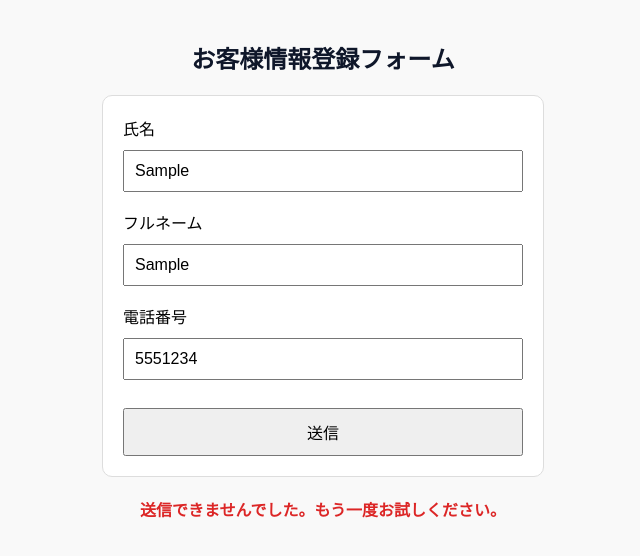
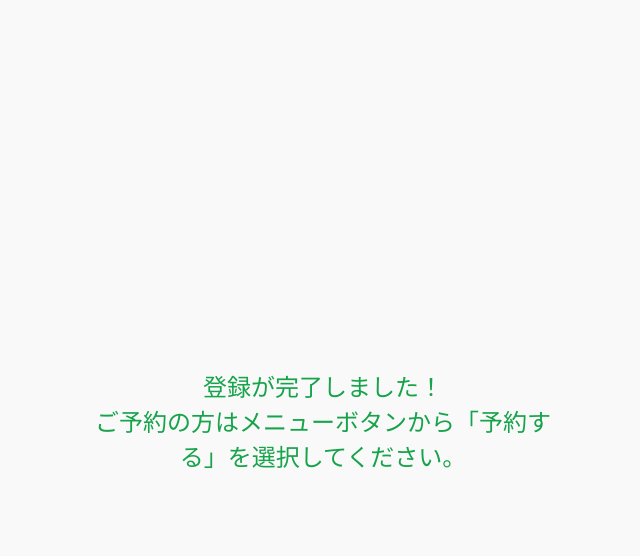
Before and after one commit to katamariainodesu-gif/1sinnkitouroku, a plain HTML site: page index.html in a window 1280 px wide. Both pictures are taken after typing "Sample", "Sample", "5551234" into the empty fields and a click on the button "送信". Shown: the whole page, without its empty margins (317-957 px from the left). Drawn offline with Linux system fonts and the light colour scheme; no server answers.

Commit message:
index.html

```diff
--- a/index.html
+++ b/index.html
@@ -1,9 +1,8 @@
 <!DOCTYPE html>
 <html lang="ja">
-
 <head>
 <meta charset="UTF-8" />
-  <meta name="viewport" content="width=device-width, initial-scale=1.0">
+<meta name="viewport" content="width=device-width, initial-scale=1.0"/>
 <title>お客様情報登録フォーム</title>
 <style>
   body {
@@ -11,16 +10,12 @@
     padding: 20px;
     font-family: sans-serif;
     background-color: #f9f9f9;
+    max-width: 500px;
+    margin-left: auto;
+    margin-right: auto;
   }
-
-    .page {
-      display: none;
-    }
-
-    .active {
-      display: block;
-    }
-
+  .page { display: none; }
+  .active { display: block; }
   form {
     max-width: 400px;
     margin: 0 auto;
@@ -29,24 +24,14 @@
     border-radius: 10px;
     background: #fff;
   }
-
-    input,
-    button {
+  input, button {
     width: 100%;
     padding: 10px;
     margin-top: 10px;
     font-size: 16px;
     box-sizing: border-box;
   }
-
-    .page-title {
-      text-align: center;
-      margin-top: 20px;
-      font-size: 24px;
-      color: #0f172a;
-    }
-
-    /* 完了画面 */
+  .page-title { text-align: center; margin-top: 20px; font-size: 24px; color: #0f172a; }
   #completion-page {
     display: none;
     height: 100vh;
@@ -60,33 +45,23 @@
     padding: 20px;
     box-sizing: border-box;
   }
-
-    /* エラー表示 */
-    #error-message {
-      display: none;
-      color: #dc2626;
-      text-align: center;
-      margin-top: 20px;
-      font-weight: bold;
-    }
+  #error-message { display: none; color: #dc2626; text-align: center; margin-top: 20px; font-weight: bold; }
 </style>
 </head>
+<body>
 
-<body>
-  <!-- フォームページ -->
 <div id="form-page" class="page active">
   <h2 class="page-title">お客様情報登録フォーム</h2>
   <form id="customer-form">
-      <label for="firstName">氏名</label><br />
-      <input type="text" id="firstName" name="firstName" placeholder="山田　太郎" required /><br /><br />
+    <label for="firstName">氏名</label>
+    <input type="text" id="firstName" name="firstName" placeholder="山田 太郎" required />
 
-      <label for="fullName">フルネーム</label><br />
-      <input type="text" id="fullName" name="fullName" placeholder="ヤマダ　タロウ" required /><br /><br />
+    <label for="fullName">フルネーム</label>
+    <input type="text" id="fullName" name="fullName" placeholder="ヤマダ タロウ" required />
 
-      <label for="phone">電話番号</label><br />
-      <input type="tel" id="phone" name="phone" pattern="[0-9\-]+" placeholder="090-1234-5678" required /><br /><br />
+    <label for="phone">電話番号</label>
+    <input type="tel" id="phone" name="phone" pattern="[0-9\-]+" placeholder="090-1234-5678" required />
 
-      <!-- userid用のhiddenフィールド -->
     <input type="hidden" id="userid" name="userid" value="" />
 
     <button type="submit">送信</button>
@@ -94,16 +69,15 @@
   <div id="error-message">送信できませんでした。もう一度お試しください。</div>
 </div>
 
-  <!-- 完了画面 -->
 <div id="completion-page">
-    登録が完了しました！<br>ご予約の方はメニューボタンから<br>「予約する」を選択してください。
+  登録が完了しました！<br>ご予約の方はメニューボタンから「予約する」を選択してください。
 </div>
 
 <script>
 const webhookURL = "https://hook.eu2.make.com/8anawrwfconzdpic5voda2vcjg2ayjhi";
 
-    // URLパラメータからuseridをセット
-    window.onload = function () {
+// URLパラメータからuseridを取得
+window.onload = function() {
   const params = new URLSearchParams(window.location.search);
   const userid = params.get("userid");
   if (userid) {
@@ -118,33 +92,36 @@
 
 form.addEventListener("submit", async (e) => {
   e.preventDefault();
-      errorMessage.style.display = "none"; // 送信前にエラー非表示
+  errorMessage.style.display = "none";
 
   const formData = new FormData(form);
-      const data = Object.fromEntries(formData.entries());
+  const data = {
+    userId: formData.get("userid"),
+    firstName: formData.get("firstName"),
+    fullName: formData.get("fullName"),
+    phone: formData.get("phone")
+  };
 
   try {
-        const res = await fetch(webhookURL, {
+    // 送信結果は無視して完了画面へ
+    await fetch(webhookURL, {
       method: "POST",
       headers: { "Content-Type": "application/json" },
-          body: JSON.stringify(data),
+      body: JSON.stringify(data)
     });
+  } catch(err) {
+    console.error("送信エラー:", err);
+    // エラーが出てもユーザーには表示せず完了画面に進む
+  }
 
-        if (!res.ok) throw new Error("送信失敗");
-
-        // 少し待ってから完了画面を表示
+  // 0.5秒後に完了画面表示
   setTimeout(() => {
     formPage.classList.remove("active");
     completionPage.style.height = window.innerHeight + "px";
     completionPage.style.display = "flex";
   }, 500);
-
-      } catch (err) {
-        console.error("送信エラー:", err);
-        // 失敗時はエラー表示して再入力
-        errorMessage.style.display = "block";
-      }
 });
 </script>
+
 </body>
 </html>
```
Lines whose indentation alone changed are shown as unchanged.
